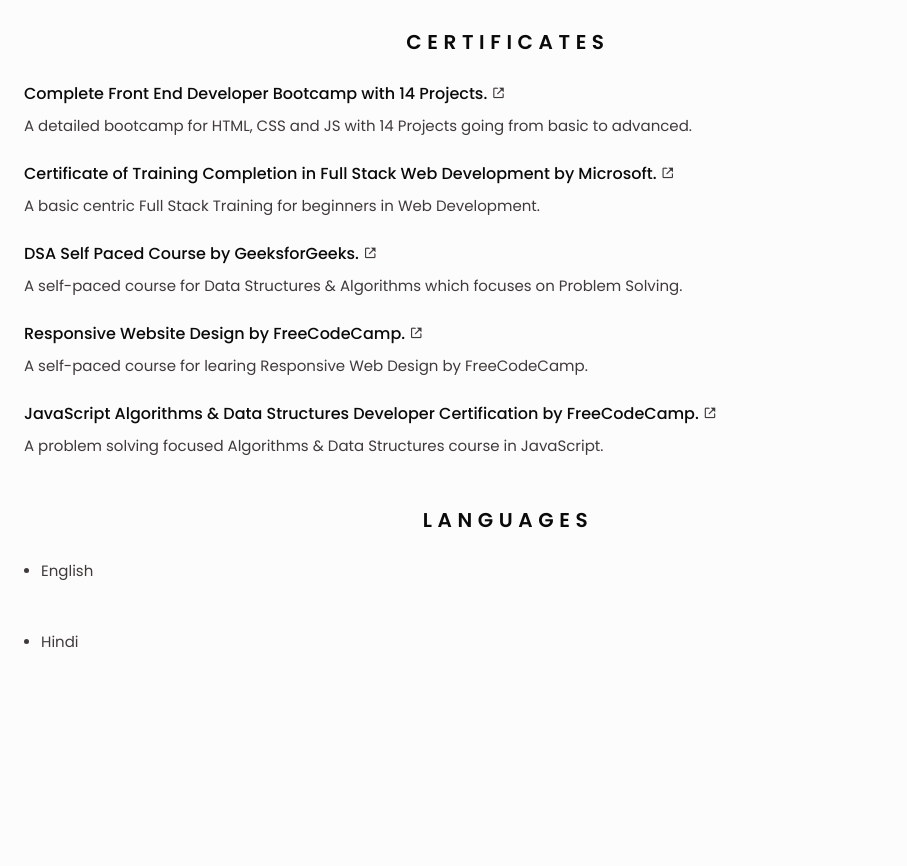
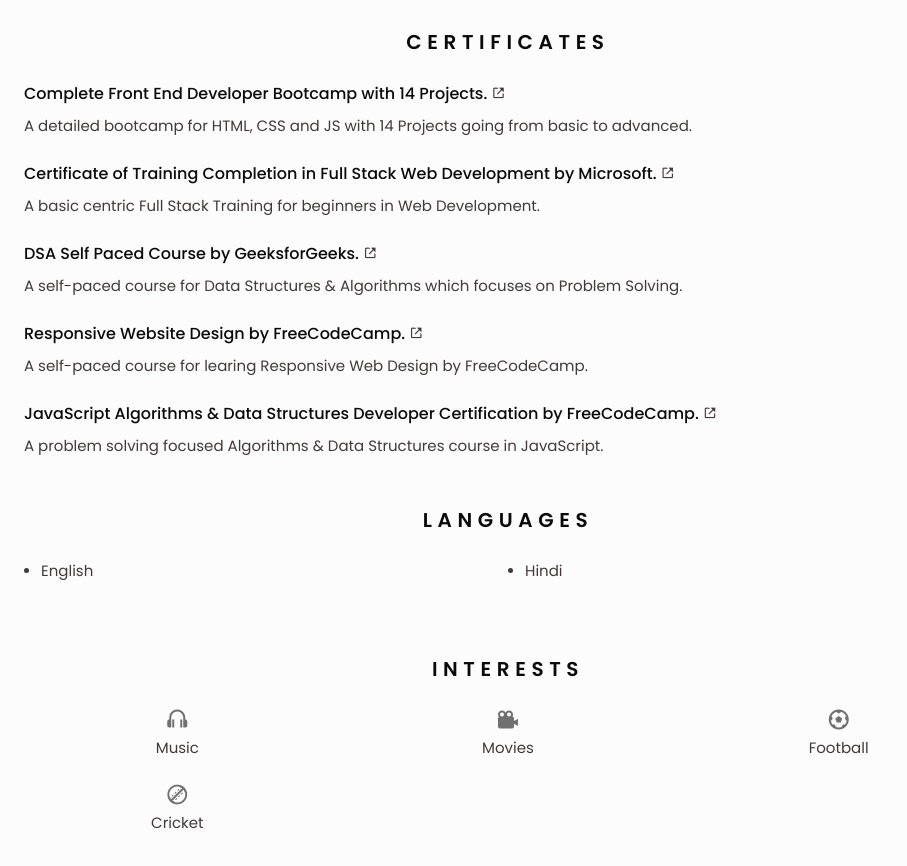
Before and after one commit to Pranjal-Jamuar/resume, a website: page index.html in a window 1280 px wide. Shown: the part 2292-3158 px from the top of the page, without its empty margins (0-907 px from the left). Before the commit the page ends 3041 px from the top, so only its background shows below. Drawn offline with nearby package versions, Linux system fonts and the light colour scheme.

Commit message:
Interests section completed

```diff
--- a/index.html
+++ b/index.html
@@ -519,7 +519,7 @@
             <h2 class="section-title">Languages</h2>
 
             <div class="languages-container">
-              <ul class="languages-container bd-grid">
+              <ul class="languages-content bd-grid">
                 <li class="languages-name">
                   <span class="languages-circle"></span> English
                 </li>
@@ -529,8 +529,39 @@
               </ul>
             </div>
           </section>
+          <!-- Interests -->
+          <section class="interests section">
+            <h2 class="section-title">Interests</h2>
+
+            <div class="interests-container bd-grid">
+              <div class="interests-content">
+                <i class="bx bx-headphone interests-icon"></i>
+                <span class="interests-name">Music</span>
+              </div>
+
+              <div class="interests-content">
+                <i class="bx bxs-camera-movie interests-icon"></i>
+                <span class="interests-name">Movies</span>
+              </div>
+
+              <div class="interests-content">
+                <i class="bx bx-football interests-icon"></i>
+                <span class="interests-name">Football</span>
+              </div>
+
+              <div class="interests-content">
+                <i class="bx bx-cricket-ball interests-icon"></i>
+                <span class="interests-name">Cricket</span>
+              </div>
+            </div>
+          </section>
         </div>
       </div>
     </main>
+
+    <!-- Scroll Top -->
+    <!-- <a href="#" class="scroll-top" id="scroll-top">
+      <i class="bx bxs-up-arrow-alt scroll-top-icon"></i>
+    </a> -->
   </body>
 </html>
--- a/public/assets/css/styles.css
+++ b/public/assets/css/styles.css
@@ -322,7 +322,6 @@
 /* Skills */
 .skills-content {
   grid-template-columns: repeat(2, 1fr);
-  gap: 0;
 }
 
 .skills-name {
@@ -445,3 +444,21 @@
   border-radius: 50%;
   margin-right: 0.75rem;
 }
+
+/* Interests */
+.interests-container {
+  grid-template-columns: repeat(3, 1fr);
+  margin-top: var(--mb-2);
+}
+
+.interests-content {
+  display: flex;
+  flex-direction: column;
+  align-items: center;
+}
+
+.interests-icon {
+  font-size: 1.5rem;
+  color: var(--text-color-light);
+  margin-bottom: 0.25rem;
+}
```
